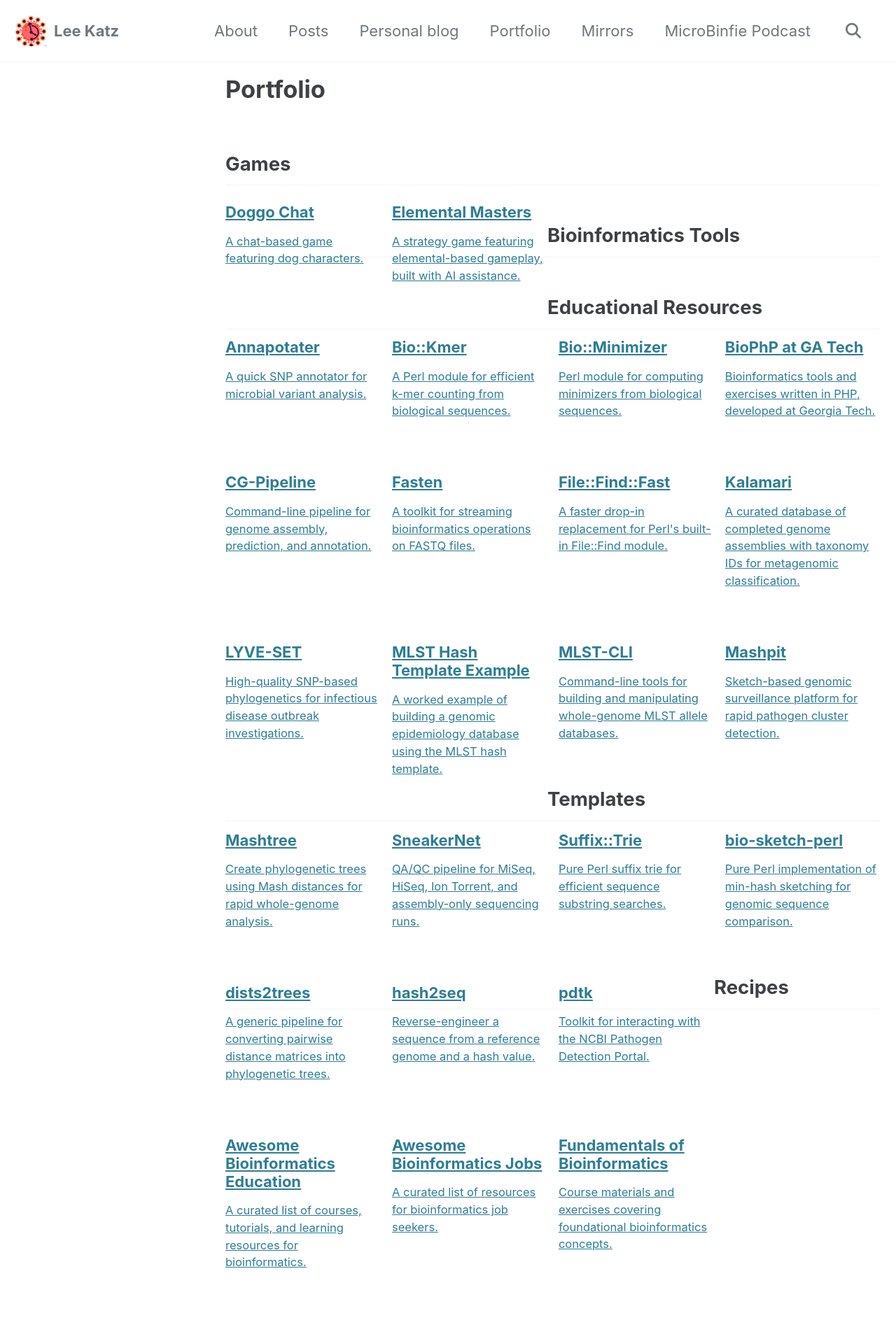
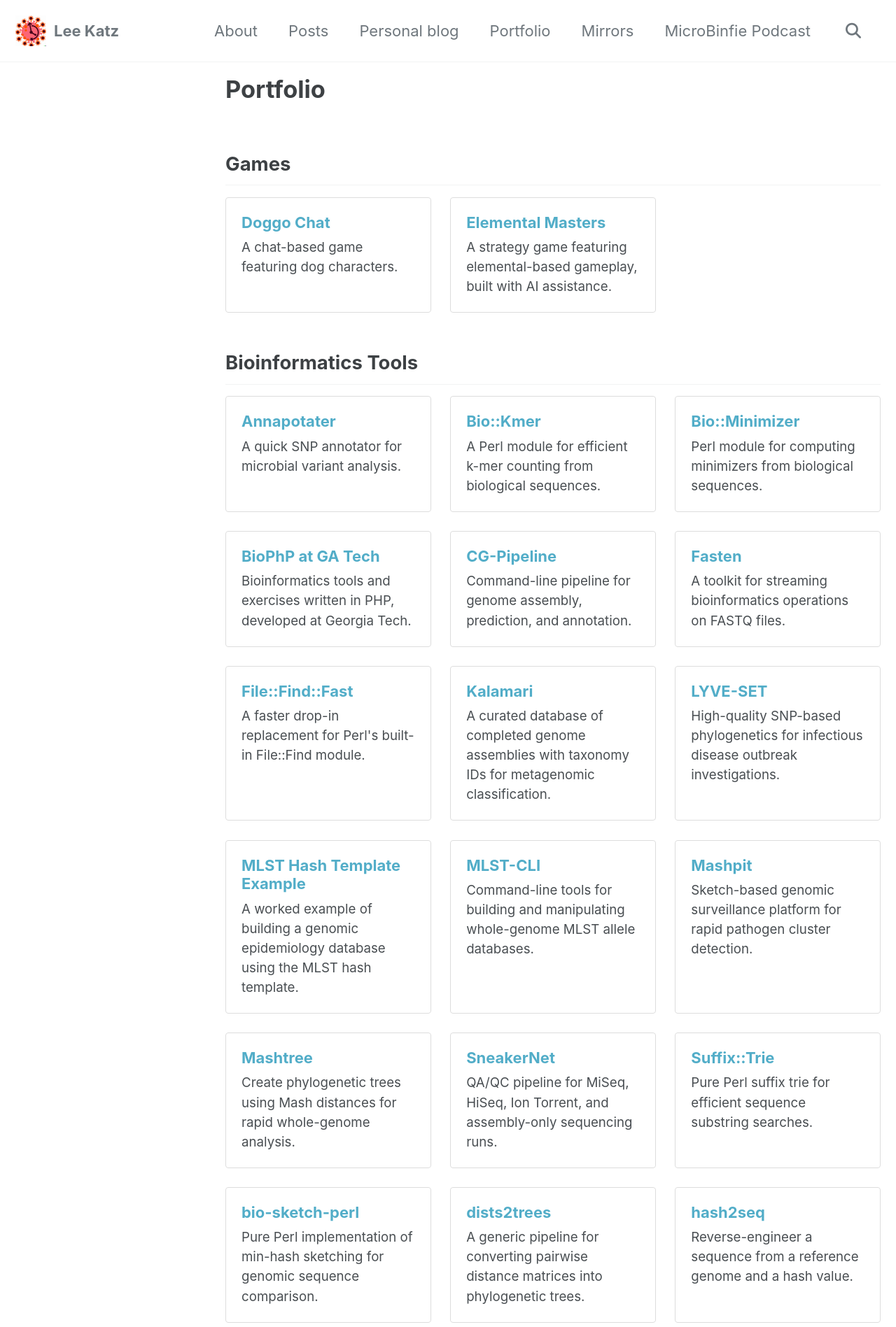
Before and after one commit to lskatz/lskatz.github.io, a Jekyll site: the page built from _pages/portfolio-archive.md, in a window 1280 px wide. Shown: the top 1897 px of the page at 70% size. Built offline with Jekyll 4.4.1, drawn with Linux system fonts in a browser that asks for light colours; some of the changed text lies outside the part shown.

Commit message:
update the portfolio page; fine tune the category data

```diff
--- /dev/null
+++ b/_data/portfolio_categories.yml
@@ -0,0 +1,4 @@
+- Games
+- Bioinformatics Tools
+- Educational Resources
+- Personal Projects
--- a/_pages/portfolio-archive.md
+++ b/_pages/portfolio-archive.md
@@ -5,30 +5,40 @@ permalink: /portfolio/
 classes: wide
 ---
 
-{% assign all_categories = "Games,Bioinformatics Tools,Educational Resources,Templates,Recipes" | split: "," %}
+<style>
+.portfolio-section { margin-bottom: 2.5em; }
+.portfolio-grid {
+  display: grid;
+  grid-template-columns: repeat(auto-fill, minmax(220px, 1fr));
+  gap: 1.25em;
+  margin-top: 0.75em;
+}
+.portfolio-card {
+  display: block;
+  padding: 1em;
+  border: 1px solid #ddd;
+  border-radius: 4px;
+  text-decoration: none;
+  color: inherit;
+  transition: box-shadow 0.15s;
+}
+.portfolio-card:hover { box-shadow: 0 2px 8px rgba(0,0,0,0.12); text-decoration: none; }
+.portfolio-card:visited { color: inherit; }
+.portfolio-card h3 { margin: 0 0 0.4em; font-size: 1em; color: #52adc8; }
+.portfolio-card p  { margin: 0; font-size: 0.85em; color: #494e52; }
+</style>
+
+{% assign all_categories = site.data.portfolio_categories %}
 
 {% for category in all_categories %}
-<section style="margin-bottom: 2em;">
+{% assign items = site.portfolio | where: "portfolio_category", category | sort: "title" %}
+{% if items.size > 0 %}
+<div class="portfolio-section">
 <h2>{{ category }}</h2>
-{% assign items = site.portfolio | where: "portfolio_category", category | sort: "title" %}
-<div class="grid__wrapper">
-{% for item in items %}
-  <div class="grid__item">
-    <article class="archive__item">
-      <a href="{{ item.link | default: item.url | relative_url }}" {% if item.link %}target="_blank" rel="noopener"{% endif %}>
-        {% if item.header.teaser %}
-          <div class="archive__item-teaser">
-            <img src="{{ item.header.teaser | relative_url }}" alt="{{ item.title }}">
-          </div>
-        {% endif %}
-        <h2 class="archive__item-title no_toc">{{ item.title }}</h2>
-        {% if item.excerpt %}
-          <p class="archive__item-excerpt">{{ item.excerpt | strip_html | truncate: 160 }}</p>
-        {% endif %}
-      </a>
-    </article>
-  </div>
+<div class="portfolio-grid">
+{% for item in items %}<a class="portfolio-card" href="{{ item.link | default: item.url | relative_url }}"{% if item.link %} target="_blank" rel="noopener"{% endif %}><h3>{{ item.title }}</h3>{% if item.excerpt %}<p>{{ item.excerpt | strip_html | truncate: 160 }}</p>{% endif %}</a>
 {% endfor %}
 </div>
-</section>
+</div>
+{% endif %}
 {% endfor %}
```
Also changed, not shown: _portfolio/recipes.md (+1 -1 lines), _portfolio/util-yearbook-template.md (+1 -1 lines), 1 other file.
